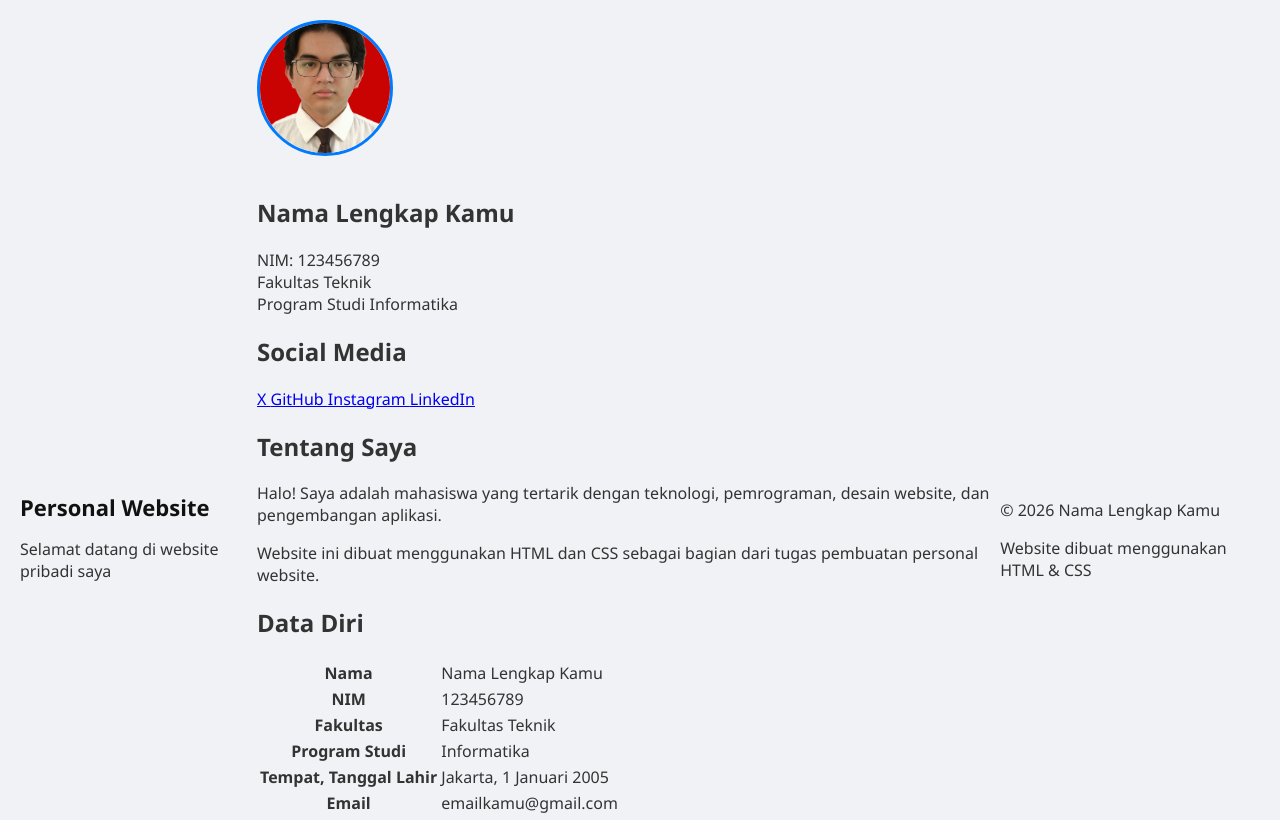
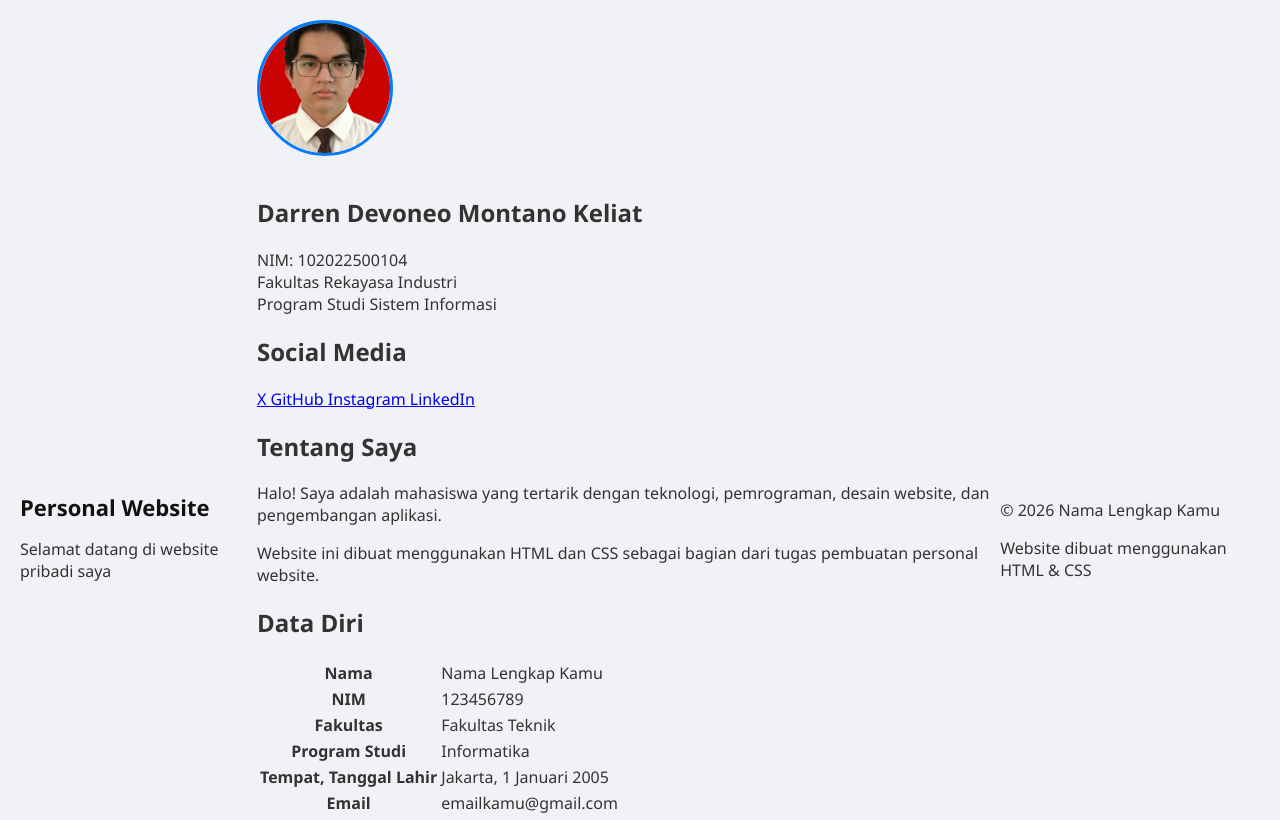
Before and after one commit to rerento/remoo.github.io, a plain HTML site: page Tugas PAW week 2/index.html in a window 1280 px wide. Shown: the top 820 px of the page. Drawn offline with Linux system fonts and the light colour scheme.

Commit message:
Update index.html

```diff
--- a/Tugas PAW week 2/index.html
+++ b/Tugas PAW week 2/index.html
@@ -7,7 +7,7 @@
     <meta name="viewport" content="width=device-width, initial-scale=1.0">
 
     <!-- Judul website -->
-    <title>Personal Website - Nama Kamu</title>
+    <title>Personal Website - Darren Devoneo Montano Keliat</title>
 
     <!-- Favicon -->
     <link rel="icon" type="image/png" href="images/favicon.png">
@@ -38,15 +38,15 @@
             >
 
             <!-- Nama -->
-            <h2>Nama Lengkap Kamu</h2>
+            <h2>Darren Devoneo Montano Keliat</h2>
 
             <!-- Data mahasiswa -->
             <p class="identity">
-                NIM: 123456789
+                NIM: 102022500104
                 <br>
-                Fakultas Teknik
+                Fakultas Rekayasa Industri
                 <br>
-                Program Studi Informatika
+                Program Studi Sistem Informasi
             </p>
 
         </section>
```
